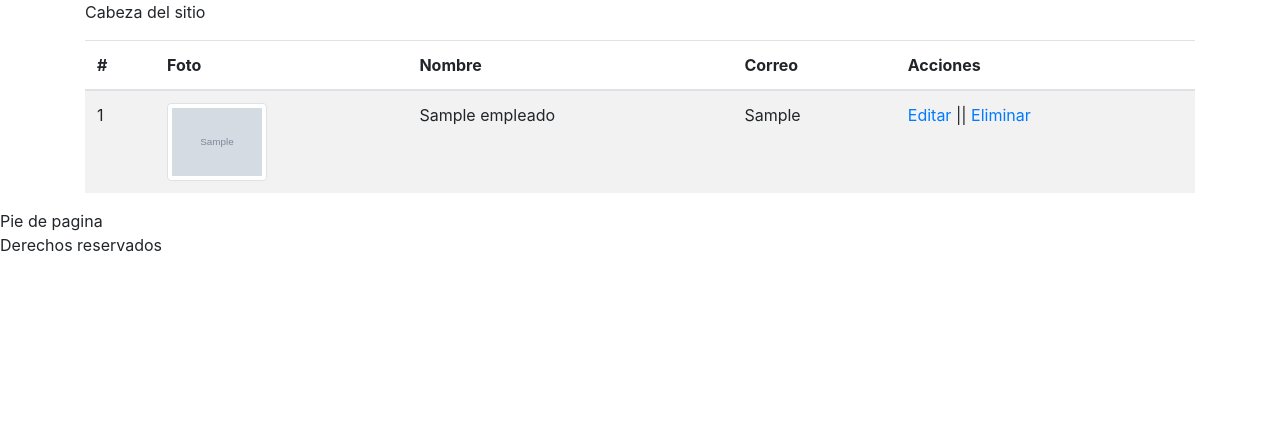
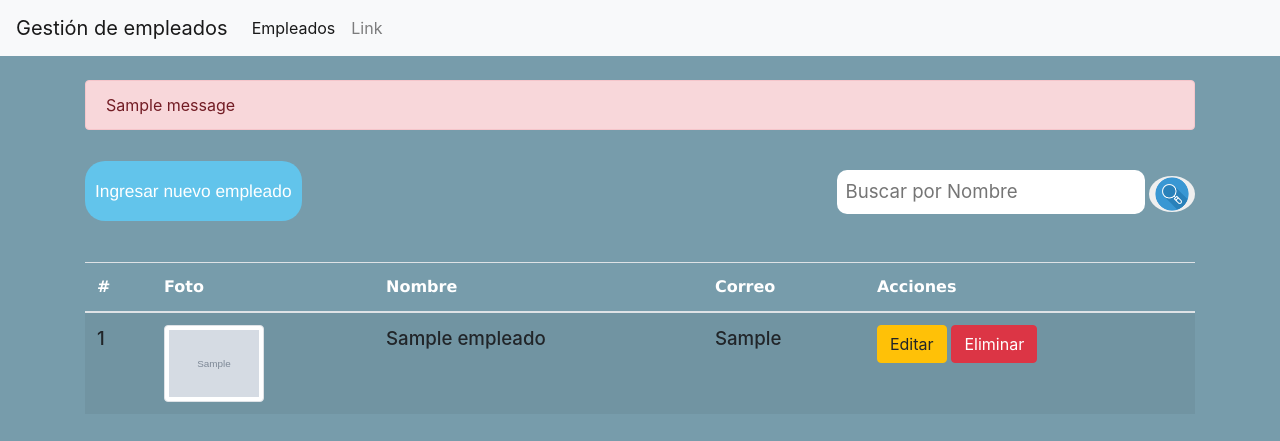
Before and after one commit to Flamo21/Flask1, a Flask app: page / in a window 1280 px wide. Shown: the top 441 px of the page. Run offline with Flask 3, Linux system fonts and the light colour scheme; tables that the repository leaves empty or names only in its code hold one stand-in row (values such as "Sample post"); grey boxes marked "Sample" are stand-in pictures; one stand-in notice (Sample message) is shown; some libraries are stand-ins or nearby versions.

Commit message:
Proyecto finalizado

```diff
--- a/src/SISTEMAEMPLEADOS/app.py
+++ b/src/SISTEMAEMPLEADOS/app.py
@@ -1,5 +1,5 @@
 from flask import Flask
-from flask import render_template,request,redirect
+from flask import render_template,request,redirect,url_for,flash
 from flaskext.mysql import MySQL
 from flask import send_from_directory #Poder enviar imagen de un directorio
 
@@ -7,6 +7,8 @@ from datetime import datetime
 import os #Modulo para ingresar a los archivos del sistema, y editar la foto
 
 app = Flask(__name__) #__name__ : Permite que se ejecute como un modulo independiente
+app.secret_key="clave.secreta" #Al usar flash para enviar mensajes, es necesario una clave secreta para poder asegurar los mensajes
+
 
 mysql=MySQL() #Declaramos la conexión
 app.config['MYSQL_DATABASE_HOST']='localhost'
@@ -97,14 +99,21 @@ def edit(id):
     return render_template('empleados/edit.html', empleados=empleados)
 
 @app.route('/create')
-def method_name():
+def create():
     return render_template('empleados/create.html')
+
 
 @app.route('/store', methods=['POST']) #Creamos un route, pero con el metodo POST para que pueda recibir la información de un HTML
 def storage():
     _nombre=request.form['txtNombre']#Importar request de Flask para poder usarlo
     _correo=request.form['txtEmail']#Importar request de Flask para poder usarlo
     _foto=request.files['txtFoto']#Como es archivo cambiamos el form por file
+
+
+    if _nombre=='' or _correo=='' or _foto=='':
+        flash("Recuerda llenar los datos de los campos")
+        return redirect(url_for('create'))
+
 
     now=datetime.now()
     time=now.strftime("%Y%H%M%S")
@@ -122,6 +131,27 @@ def storage():
     conn.commit()
     return redirect('/')
 
+@app.route('/search', methods=['POST'])
+def search():
+    # Realizar aquí la lógica de búsqueda con el término ingresado
+    buscar=request.form['txtBusqueda']
+
+    if buscar =='':
+        flash("Rellenar campo de busqueda")
+        return redirect(url_for('index'))
+
+    conn=mysql.connect()
+    cursor=conn.cursor()
+    cursor.execute("SELECT * FROM empleados WHERE nombre LIKE %s", ('%'+buscar+'%'))
+
+    empleado = cursor.fetchall()
+    print(empleado)
+    conn.commit()
+    # Redirigir a una página de resultados
+    return render_template('empleados/index.html', empleados=empleado)
+
+    #return redirect(url_for('/'))
+
 
 if __name__ == '__main__':
     app.run(debug=True)
--- /dev/null
+++ b/src/SISTEMAEMPLEADOS/static/css/style.css
@@ -0,0 +1,63 @@
+.div1 {
+    display: flex;
+    justify-content: space-between;
+    align-items: center;
+}
+.btn-create {
+    padding: 20px 10px;
+    background-color: #62c4eb;
+    border-radius: 20px;
+    font-family: 'Franklin Gothic Medium', 'Arial Narrow', Arial, sans-serif;
+    font-size: 13pt;
+    color: white;
+    cursor: pointer;
+}
+
+.btn-create:hover {
+    color: white;
+    text-decoration: none;
+    box-shadow: 0 2px 3px rgb(105, 100, 100);
+}
+
+.icon-search img{
+  width: 34px;
+  height: 34px;
+  border-radius: 50%;
+}
+
+.btn-search{
+    border-style: none;
+    background-color: none;
+    border-radius: 50%;
+    cursor: pointer;
+}
+
+body{
+    background-color: #779CAB;
+}
+
+th {
+    color:white;
+    font-family: 'Lucida Sans', 'Lucida Sans Regular', 'Lucida Grande', 'Lucida Sans Unicode', Geneva, Verdana, sans-serif;
+}
+
+td{
+    font-size: 14pt;
+    font-weight: 500;
+}
+
+.search-input{
+    border:none;
+    padding: 8px 9px;
+    border-radius: 10px;
+    outline: none;
+    font-size: 14pt;
+}
+
+.search-input:focus{
+    border:none;
+    padding: 8px 9px;
+    border-radius: 10px;
+    outline: none;
+    font-size: 14pt;
+}
--- a/src/SISTEMAEMPLEADOS/templates/empleados/index.html
+++ b/src/SISTEMAEMPLEADOS/templates/empleados/index.html
@@ -1,13 +1,35 @@
-<!DOCTYPE html>
-<html lang="en">
-<head>
-    <meta charset="UTF-8">
-    <meta name="viewport" content="width=device-width, initial-scale=1.0">
-    <link rel="stylesheet" href="https://maxcdn.bootstrapcdn.com/bootstrap/4.0.0/css/bootstrap.min.css">
-    <title>Inicio</title>
-</head>
-<body>
+
     {% include 'header.html' %}
+
+
+{% with messages= get_flashed_messages() %}
+
+{% if messages %}
+    <div class="alert alert-danger" role="alert">
+    {% for message in messages %}
+        {{ message }}
+    {% endfor %}
+    </div>
+{% endif %}
+
+{% endwith %}
+
+    <br><!--Con url_for de Flask, llamamos la clase, es decir def "CLASE"()-->
+    <div class="div1">
+        <div class="newuser">
+            <a href="{{url_for( 'create' )}}" class="btn-create">Ingresar nuevo empleado</a>
+        </div>
+        <form method="POST" action="/search" enctype="multipart/form-data" class="busqueda">
+            <input class="search-input" type="search" name="txtBusqueda" id="txtBusqueda" placeholder="Buscar por Nombre">
+            <button class="btn-search" type="submit">
+                <picture class="icon-search">
+                    <img src="{{ url_for('static', filename='img/search.png') }}" alt="Logo">
+                </picture>
+            </button>
+        </form>
+    </div>
+    <br>
+    <br>
     <table class="table table-striped">
         <thead>
             <tr>
@@ -23,13 +45,13 @@
             <tr>
                 <td>{{empleado[0] }}</td>
                 <td>
-                    <img class="img-thumbnail" width="100" src="uploads/{{empleado[3] }}" alt="">
+                    <img class="img-thumbnail" width="100px" height="100px" src="uploads/{{empleado[3] }}" alt="">
                     </td>
                 <td>{{empleado[1] }}</td>
                 <td>{{empleado[2] }}</td>
                 <td>
-                    <a href="/edit/{{empleado[0]}}">Editar</a> ||
-                    <a href="/destruir/{{empleado[0]}}">Eliminar</a>
+                    <a href="/edit/{{empleado[0]}}" class="btn btn-warning">Editar</a>
+                    <a onclick="return confirm('¿Desea eliminar al empleado?')" href="/destruir/{{empleado[0]}}" class="btn btn-danger">Eliminar</a>
                 </td>
             </tr>
             {% endfor %}
--- a/src/SISTEMAEMPLEADOS/templates/footer.html
+++ b/src/SISTEMAEMPLEADOS/templates/footer.html
@@ -1,7 +1,5 @@
 </div>
-Pie de pagina
 </body>
 <footer>
-    Derechos reservados
 </footer>
 </html>
--- a/src/SISTEMAEMPLEADOS/templates/header.html
+++ b/src/SISTEMAEMPLEADOS/templates/header.html
@@ -4,8 +4,28 @@
     <meta charset="UTF-8">
     <meta name="viewport" content="width=device-width, initial-scale=1.0">
     <link rel="stylesheet" href="https://maxcdn.bootstrapcdn.com/bootstrap/4.0.0/css/bootstrap.min.css">
+    <link rel="stylesheet" href="{{ url_for('static', filename='css/style.css') }}">
+    <link rel="icon" href="{{ url_for('static', filename='img/iconoinicial.ico') }}" type="image/x-icon">
     <title>Inicio</title>
 </head>
 <body>
+    <nav class="navbar navbar-expand-lg navbar-light bg-light">
+        <a class="navbar-brand" href="/">Gestión de empleados</a>
+        <button class="navbar-toggler d-lg-none" type="button" data-toggle="collapse" data-target="#collapsibleNavId" aria-controls="collapsibleNavId"
+            aria-expanded="false" aria-label="Toggle navigation">
+            <span class="navbar-toggler-icon"></span>
+        </button>
+        <div class="collapse navbar-collapse" id="collapsibleNavId">
+            <ul class="navbar-nav mr-auto mt-2 mt-lg-0">
+                <li class="nav-item active">
+                    <a class="nav-link" href="{{url_for('index')}}">Empleados <span class="sr-only">(current)</span></a>
+                </li>
+                <li class="nav-item">
+                    <a class="nav-link" href="#">Link</a>
+                </li>
+
+            </ul>
+        </div>
+    </nav>
   <div class="container">
-    <p>Cabeza del sitio</p>
+    <br>
```
Also changed, not shown: src/SISTEMAEMPLEADOS/templates/empleados/create.html (+46 -9 lines), src/SISTEMAEMPLEADOS/templates/empleados/edit.html (+33 -12 lines), src/SISTEMAEMPLEADOS/static/img/iconoinicial.ico (added), src/SISTEMAEMPLEADOS/static/img/search.png (added), src/SISTEMAEMPLEADOS/uploads/2023125230Morty.jpg (renamed from src/SISTEMAEMPLEADOS/uploads/2023180912Morty.jpg), src/SISTEMAEMPLEADOS/uploads/2023125329godzilla.webp (added), src/SISTEMAEMPLEADOS/uploads/2023184033jack.jpg (added), src/SISTEMAEMPLEADOS/uploads/2023191827rick.png (renamed from src/SISTEMAEMPLEADOS/uploads/2023133235rick.png).
